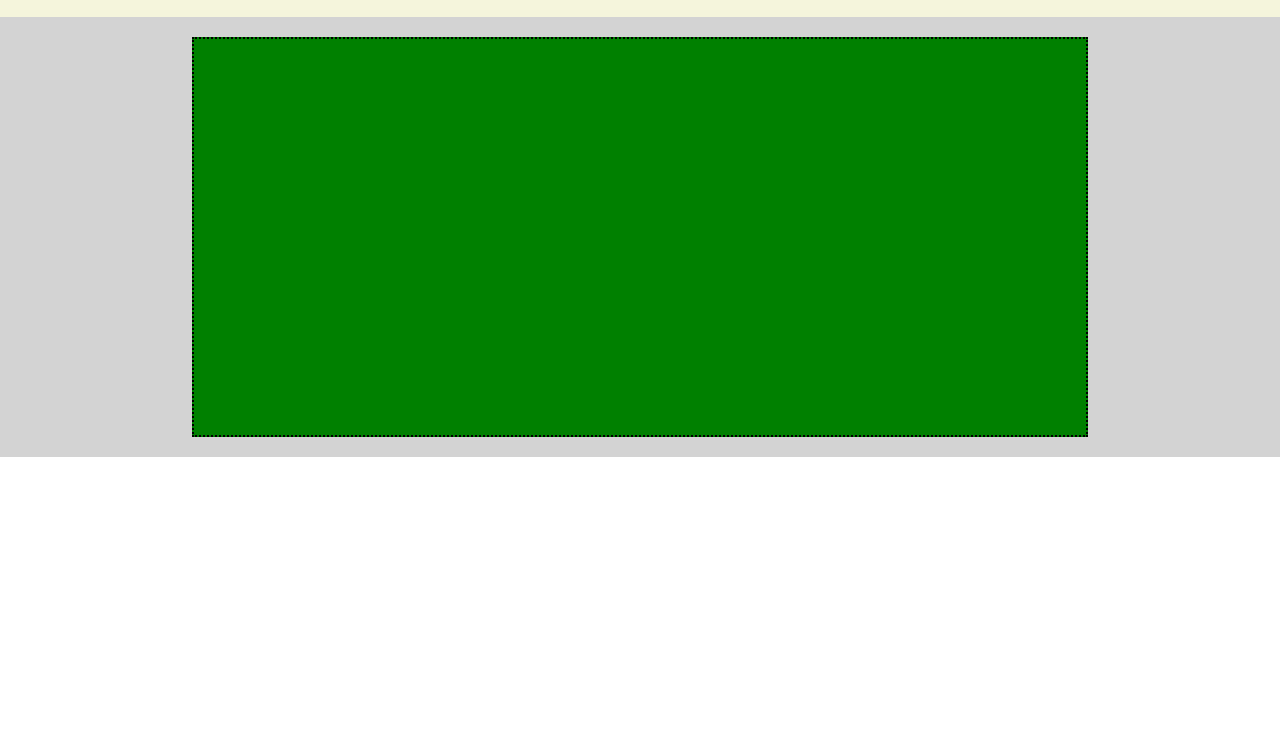
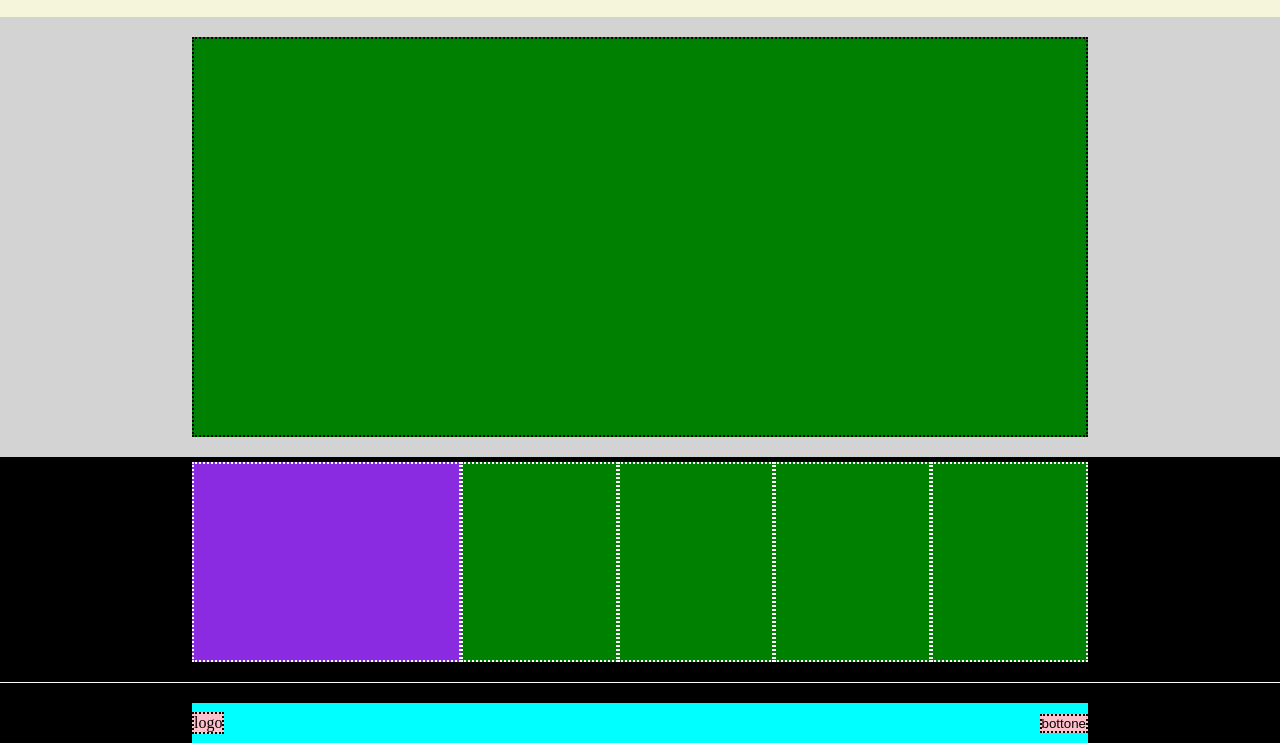
Before and after one commit to antoniolaikauf/htmlcss-struttura-discord, a plain HTML site: page index.html in a window 1280 px wide. Shown: the part 1103-1847 px from the top of the page. Before the commit the page ends 1560 px from the top, so only its background shows below. Drawn offline with Linux system fonts and the light colour scheme.

Commit message:
progetto finito

```diff
--- a/css/index.css
+++ b/css/index.css
@@ -108,3 +108,57 @@ main section:nth-child(even) {
     background-color:green;
     border: 2px dotted black;
 }
+
+/* inizio footer caratteristiche */
+
+footer>section{
+    background-color: black;
+    border-bottom: 1px solid white;
+}
+
+footer section:nth-child(2){
+    padding-top: 20px;
+}
+
+/* sezione prima footer */
+
+.contenitore-footer{
+    background-color: black;
+    display: flex;
+    width: 70%;
+    margin: auto;
+    padding-top: 5px;
+    padding-bottom: 20px ;
+}
+
+/* caratteristiche contenitore-footer div */
+
+.contenitore-footer div:nth-child(1){
+    width: 30%;
+    background-color: blueviolet;
+}
+
+.contenitore-footer>div{
+    height:200px;
+    background-color: azure;
+    width:calc( 70% / 4 );
+    border: 2px dotted white;
+    background-color: green;
+}
+
+/* inizio sezione seconda footer */
+
+.contenitore-footer2{
+    display: flex;
+    width: 70%;
+    margin: auto;
+    align-items: center;
+    height:40px ;
+    background-color: aqua;
+    justify-content: space-between;
+}
+
+.contenitore-footer2>div, .contenitore-footer2>button{
+    border: 2px dotted black;
+    background-color: pink;
+}
--- a/index.html
+++ b/index.html
@@ -90,9 +90,40 @@
 
             <section>
 
+                <div class="contenitore-footer">
+                    <div>
+
+                    </div>
+
+                    <div>
+
+                    </div>
+
+                    <div>
+
+                    </div>
+
+                    <div>
+
+                    </div>
+
+                    <div>
+
+                    </div>
+                </div>
+
             </section>
 
             <section>
+                <div  class="contenitore-footer2">
+                    <div>
+                        logo
+                    </div>
+
+                    <button>
+                        bottone
+                    </button>
+                </div>
 
             </section>
 
```
